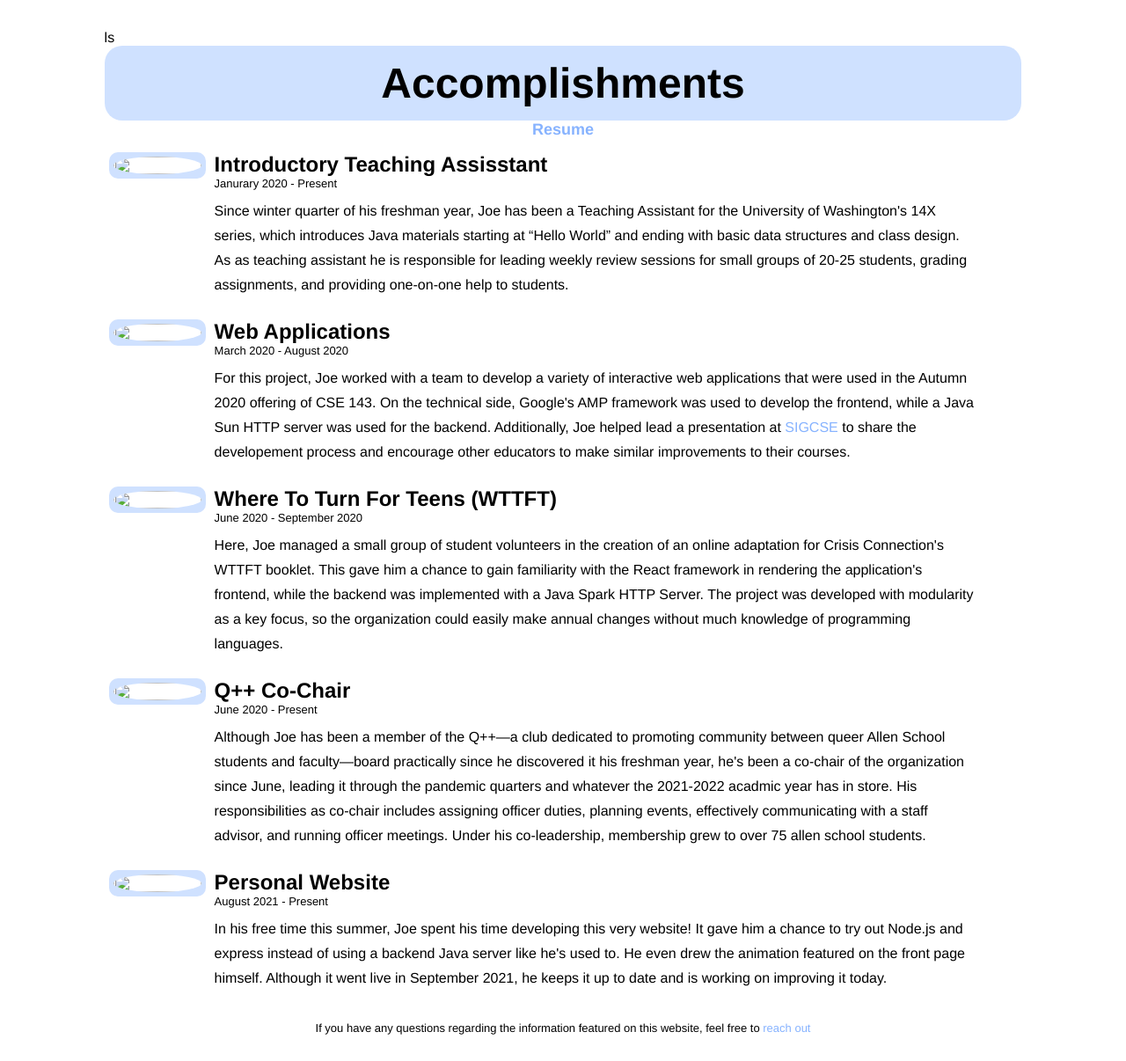
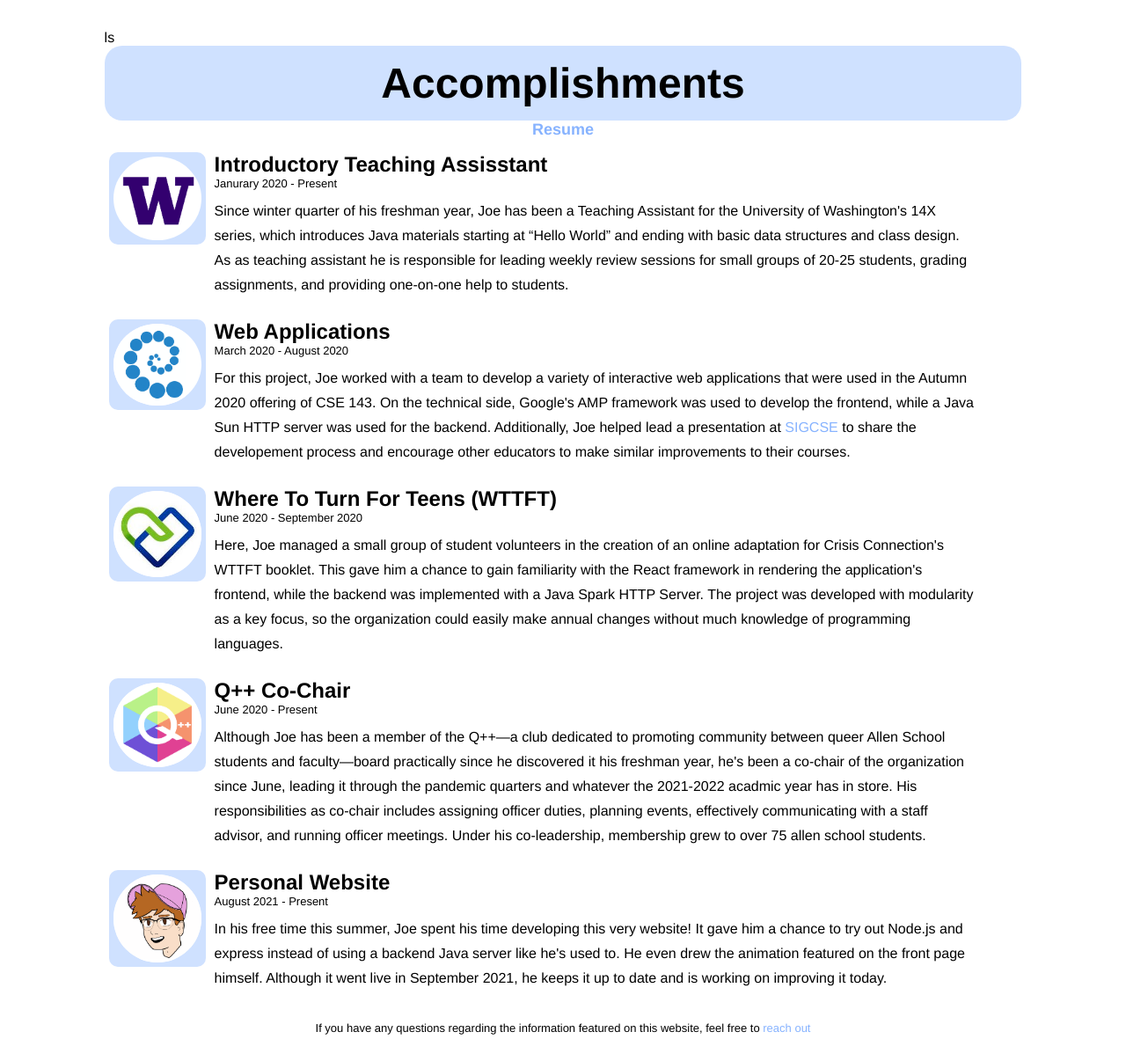
Before and after one commit to jspaniac/Personal-Website, a website: page docs/accomplishments.html in a window 1280 px wide. Shown: the whole page at 88% size. Drawn offline with Linux system fonts and the light colour scheme; files that its build step writes are made by us from their sources; the site is published under a folder, as on GitHub Pages, so addresses that start at the root find nothing; files whose address does not match are found by name.

Commit message:
Updating for static pages site

```diff
--- a/docs/accomplishments.html
+++ b/docs/accomplishments.html
@@ -6,15 +6,15 @@ ls<!doctype html>
   <meta name="viewport" content="width=device-width, initial-scale=1">
 
   <title>Joe Spaniac</title>
-  <link rel="stylesheet" href="styles/accomplishments.css">
+  <link rel="stylesheet" href="./styles/accomplishments.css">
 </head>
 
 <body>
   <div id="title"><strong>Accomplishments</strong></div>
-  <div id="link"><strong><a href="/Joe-Spaniac-Resume.pdf" download>Resume</a></strong></div>
+  <div id="link"><strong><a href="./Joe-Spaniac-Resume.pdf" download>Resume</a></strong></div>
   <div id="table">
 	<div class="row">
-	  <div class="col image"><img src="/images/icons/uw.png"></div>
+	  <div class="col image"><img src="./images/icons/uw.png"></div>
 	  <div class="col writing">
 	  	<div class="title"><strong>Introductory Teaching Assisstant</strong></div>
 		<div class="info">Janurary 2020 - Present</div>
@@ -25,7 +25,7 @@ ls<!doctype html>
   	</div>
 
 	<div class="row">
-	  <div class="col image"><a target="_blank" href="https://github.com/jspaniac/Music-Generator-Web-App"><img src="/images/icons/sigcse.png"></a></div>
+	  <div class="col image"><a target="_blank" href="https://github.com/jspaniac/Music-Generator-Web-App"><img src="./images/icons/sigcse.png"></a></div>
 	  <div class="col writing">
 	  	<div class="title"><strong>Web Applications</strong></div>
 		<div class="info">March 2020 - August 2020</div>
@@ -36,7 +36,7 @@ ls<!doctype html>
   	</div>
 
 	<div class="row">
-	  <div class="col image"><a target="_blank" href="https://wttft.herokuapp.com/"><img src="/images/icons/crisis.jpeg"></a></div>
+	  <div class="col image"><a target="_blank" href="https://wttft.herokuapp.com/"><img src="./images/icons/crisis.jpeg"></a></div>
 	  <div class="col writing">
 	  	<div class="title"><strong>Where To Turn For Teens (WTTFT)</strong></div>
 		<div class="info">June 2020 - September 2020</div>
@@ -47,7 +47,7 @@ ls<!doctype html>
   	</div>
 
 	<div class="row">
-	  <div class="col image"><a target="_blank" href="https://news.cs.washington.edu/2020/12/10/q-co-chair-joe-spaniac-focuses-on-building-community-as-a-vital-part-of-the-college-experience/"><img src="/images/icons/q++.png"></a></div>
+	  <div class="col image"><a target="_blank" href="https://news.cs.washington.edu/2020/12/10/q-co-chair-joe-spaniac-focuses-on-building-community-as-a-vital-part-of-the-college-experience/"><img src="./images/icons/q++.png"></a></div>
 	  <div class="col writing">
 	  	<div class="title"><strong>Q++ Co-Chair</strong></div>
 		<div class="info">June 2020 - Present</div>
@@ -58,7 +58,7 @@ ls<!doctype html>
   	</div>
 
 	<div class="row">
-	  <div class="col image"><img src="/images/icon.png"></a></div>
+	  <div class="col image"><img src="./images/icon.png"></a></div>
 	  <div class="col writing">
 	  	<div class="title"><strong>Personal Website</strong></div>
 		<div class="info">August 2021 - Present</div>
```
Also changed, not shown: docs/index.html (+3 -3 lines).
